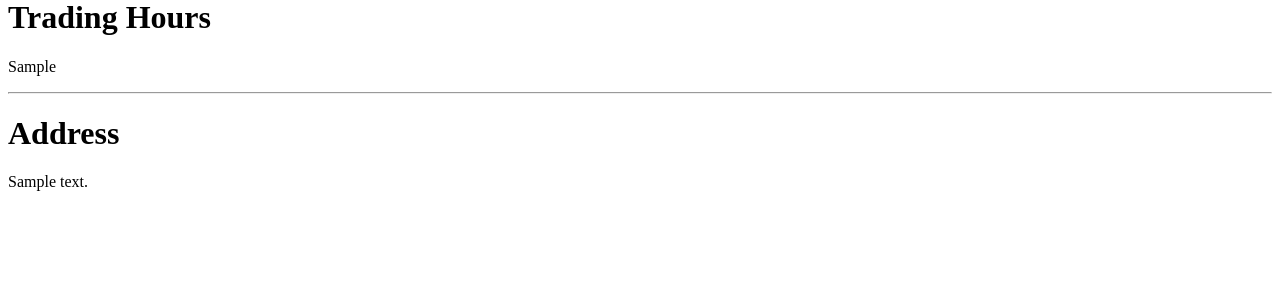
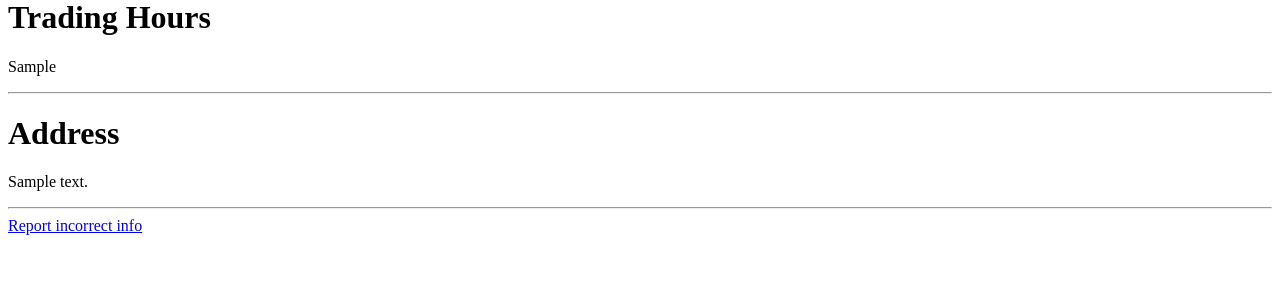
Before and after one commit to praekeltfoundation/molo.servicedirectory, a Django app: template molo/servicedirectory/templates/servicedirectory/service_detail.html in a window 1280 px wide. Shown: the part 416-718 px from the top of the page. Run offline with Django 3.2, Linux system fonts and the light colour scheme; the template is opened without the code that fills it: most values are stand-ins (such as "Sample title", 1, 10 or a date in 2020).

Commit message:
SED-27: update service detail template with 'report incorrect info' link

```diff
--- a/molo/servicedirectory/templates/servicedirectory/service_detail.html
+++ b/molo/servicedirectory/templates/servicedirectory/service_detail.html
@@ -67,4 +67,8 @@
         {{ service.organisation.address }}
     </p>
 
+    <hr/>
+
+    <a href="{% url 'service-report' service.id %}">Report incorrect info</a>
+
 {% endblock %}
```
